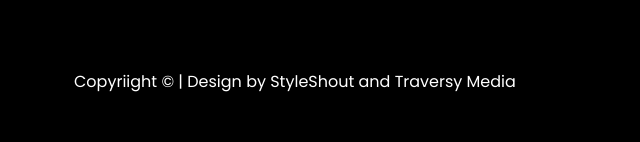
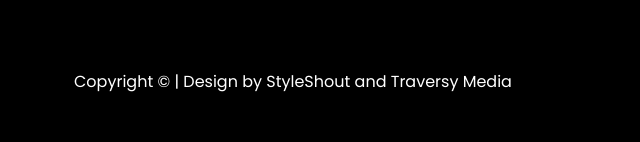
Before and after one commit to benjahmin-koenigsberg/bootsrap-portfolio, a website: page index.html in a window 1280 px wide. Shown: the part 5724-5866 px from the top of the page, 88-728 px from the left. Drawn offline with Linux system fonts and the light colour scheme.

Commit message:
update spelling error on footer

```diff
--- a/index.html
+++ b/index.html
@@ -620,7 +620,7 @@
       </div>
       <!-- footer -->
       <div class="d-flex mt-5">
-        <p class="flex-grow-1">Copyriight &copy; | Design by StyleShout and Traversy Media</p>
+        <p class="flex-grow-1">Copyright &copy; | Design by StyleShout and Traversy Media</p>
         <div class="hstack gap-3">
           <a class="text-decoration-none" href="https://www.linkedin.com/in/benjamin-koenigsberg/">
             <i class="fab fa-linkedin fa-2x text-white"></i>
```
